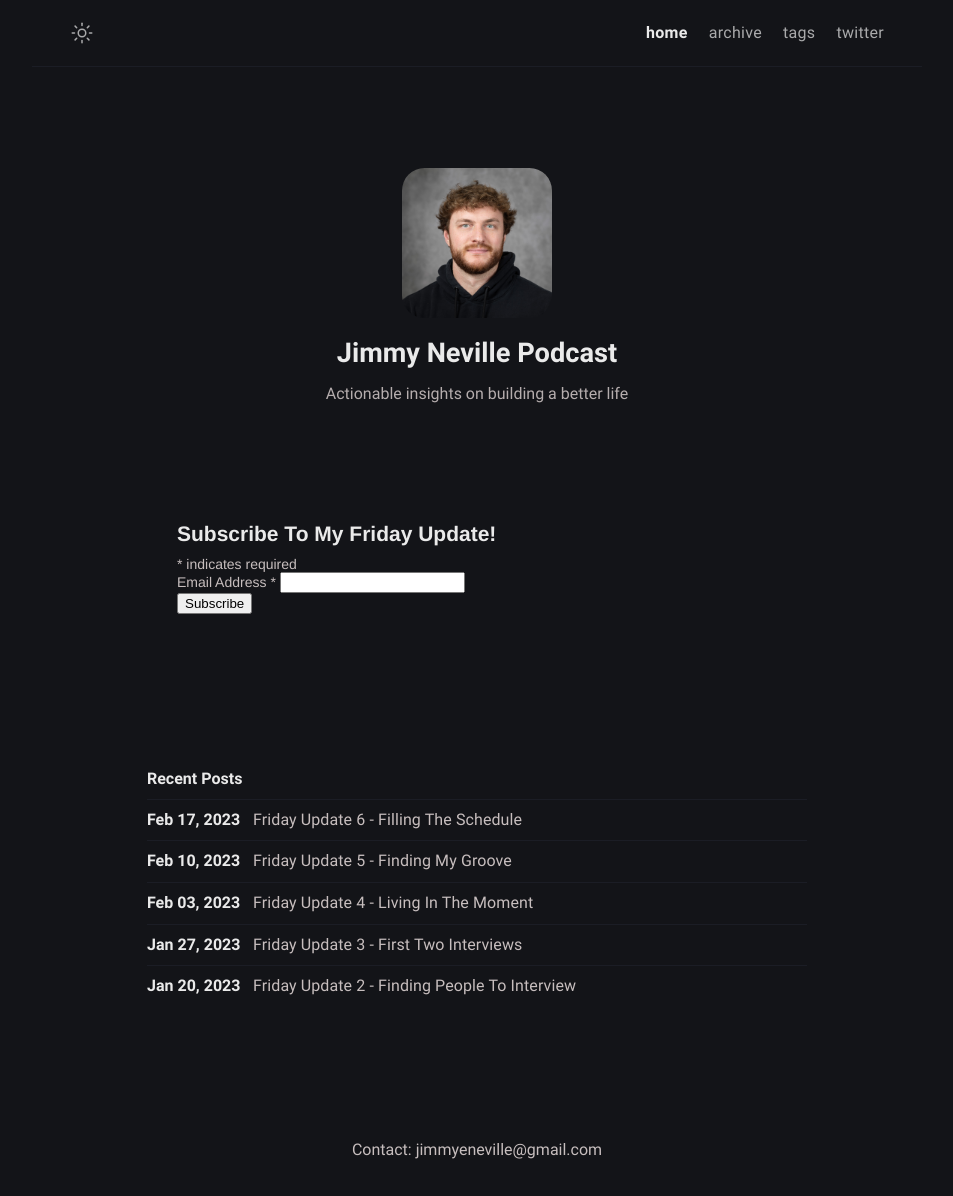
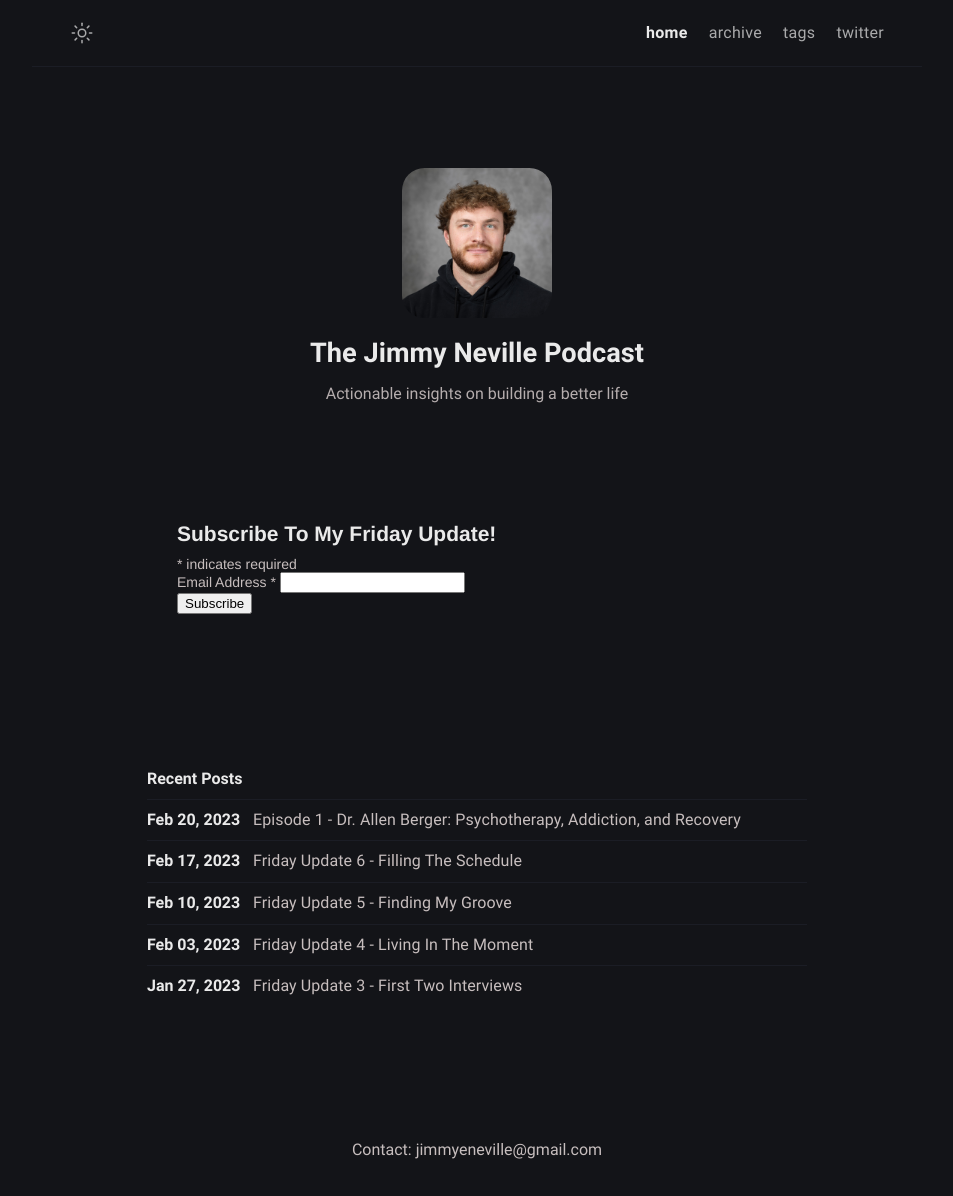
Before and after one commit to Jneville0815/jneville0815.github.io, a Jekyll site: the page built from index.md, in a window 1280 px wide. Shown: the whole page, without its empty margins (163-1116 px from the left). Built offline with Jekyll 4.4.1, drawn with Linux system fonts in a browser that asks for light colours; comment, search, counter and statistics services are not loaded; some of the changed lines change nothing that is shown.

Commit message:
Episode 1

```diff
--- a/_config.yml
+++ b/_config.yml
@@ -1,4 +1,4 @@
-title: Jimmy Neville Podcast
+title: The Jimmy Neville Podcast
 description: >-
   Actionable insights on building a better life
 lang: en-US
@@ -7,7 +7,7 @@ image: assets/img/ogp.png
 repo: "https://github.com/Jneville0815/jneville0815.github.io"
 mode: dark
 author:
-  name: Jimmy Neville Podcast
+  name: The Jimmy Neville Podcast
   bio: >-
     Actionable insights on building a better life
   username: username
--- /dev/null
+++ b/_posts/episode-1/2023-02-20-episode-1.md
@@ -0,0 +1,28 @@
+---
+layout: post
+title: "Episode 1 - Dr. Allen Berger: Psychotherapy, Addiction, and Recovery"
+date: 2023-02-20
+tags: [episode]
+---
+
+<iframe src="https://player.rss.com/jimmyneville/834112" style="width: 100%" title="The Jimmy Neville Podcast" frameborder="0" allow="accelerometer; autoplay; clipboard-write; encrypted-media; gyroscope; picture-in-picture" allowfullscreen><a href="https://rss.com/podcasts/jimmyneville/834112/">#1 - Dr. Allen Berger: Psychotherapy, Addiction, and Recovery | RSS.com</a></iframe>
+
+- [Watch on YouTube](https://www.youtube.com/watch?v=i_CbH-32KFc)
+- [Listen on Spotify](https://open.spotify.com/episode/5X2NQoMU5wxNpU7QfLAjN6)
+
+Dr. Allen Berger is a popular public speaker, author, and nationally recognized expert on the science of addiction and recovery.
+
+Links from the Episode:
+
+- [Hazelden Book about 12-Step Programs](https://www.amazon.com/If-You-Work-Works-Recovery-ebook/dp/B00THMCGL8)
+- [Dr. Allen Berger's Website](https://abphd.com/)
+- [Dr. Allen Berger's Books](https://www.amazon.com/Books-Allen-Berger/s?rh=n%3A283155%2Cp_27%3AAllen+Berger)
+- [Dr. Allen Berger's Free Thursday Night Meeting](https://abphd.com/event/emotional-sobriety-open-twelve-step-meeting-2/)
+- [Love Matters Revealed with Dr. Allen Berger and Zoe Williams](https://www.amazon.com/Love-Matters-Williams-Allen-Berger/dp/B07B3LY6PL)
+- [12 Steps and Twelve Traditions](https://www.aa.org/twelve-steps-twelve-traditions)
+- [The Language Of The Heart](https://www.amazon.com/Language-Heart-Bill-W/dp/0933685335)
+- [Man's Search For Meaning](https://www.amazon.com/Mans-Search-Meaning-Viktor-Frankl-ebook/dp/B009U9S6FI)
+- [Stage 2 Recovery](https://www.amazon.com/Stage-II-Recovery-Beyond-Addiction/dp/0866834605)
+- [Principles of Gestalt Family Therapy](https://www.amazon.com/Principles-Gestalt-Family-Therapy-Kempler/dp/0960080813)
+- [The Six Pillars of Self-Esteem](https://www.amazon.com/Six-Pillars-Self-Esteem-Definitive-Leading/dp/0553374397)
+- [Peoplemaking](https://www.amazon.com/Peoplemaking-Condor-Books-Virginia-Satir/dp/0285648721)
```
